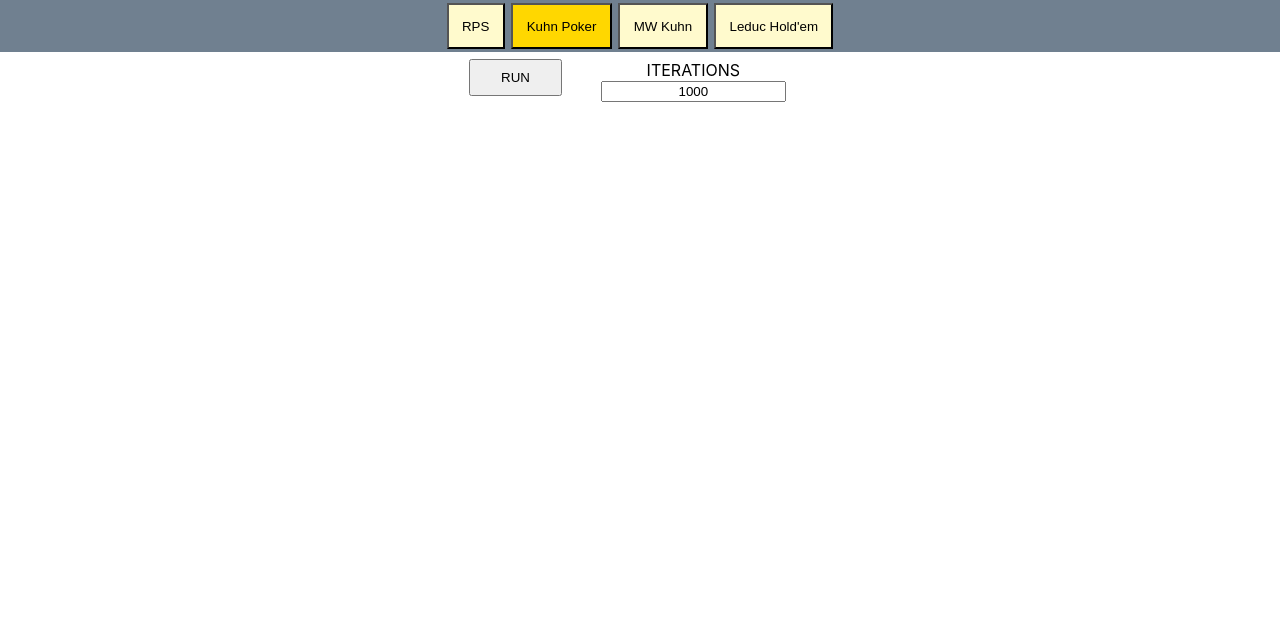
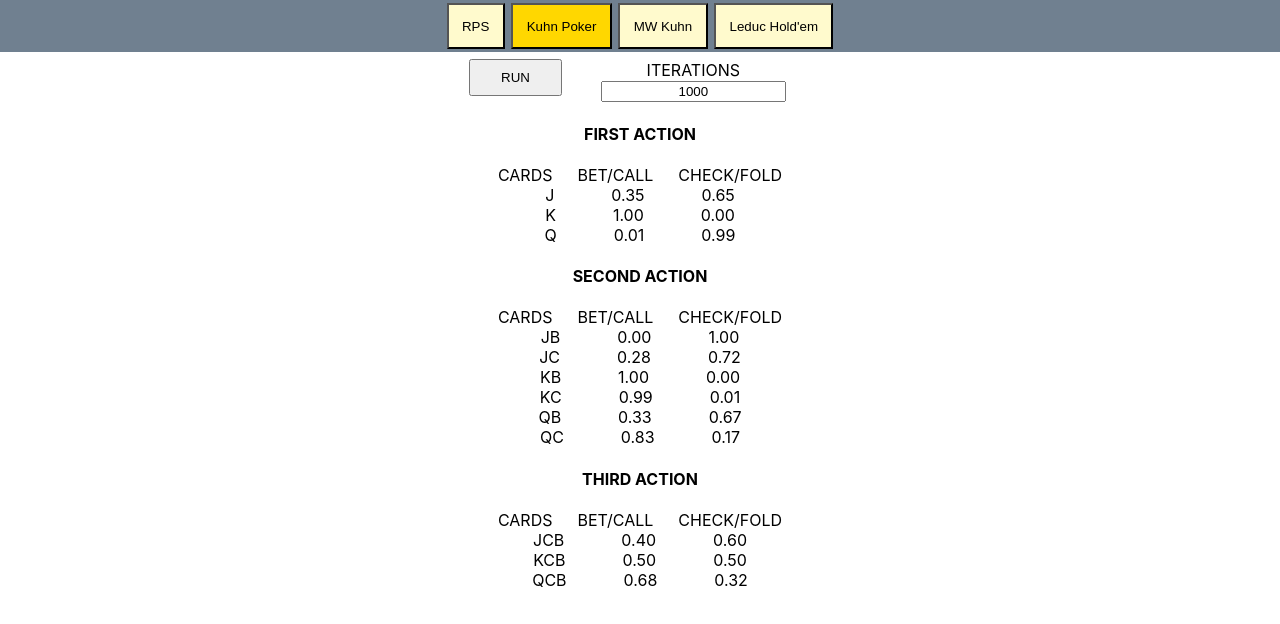
Before and after one commit to matthew-howe/cfr, a React (Create React App) app: page / in a window 1280 px wide. Shown: the top 624 px of the page. Built offline with nearby package versions, Linux system fonts and the light colour scheme.

Commit message:
kuhn solver mvp

```diff
--- a/src/kuhn/index.js
+++ b/src/kuhn/index.js
@@ -9,11 +9,50 @@ function KuhnSolverInterface() {
 
   let [iterations, setIterations] = useState(1000);
 
+
+  let sorteddivs = [];
   let solver = new KuhnSolver();
-  solver.train(10000)
+  solver.train(iterations)
+  let results = [];
   for (let key in solver.infoSetMap) {
-    console.log(`${key}          ${solver.infoSetMap[key].getAvgStrategy()}`);
+    let b = solver.infoSetMap[key].getAvgStrategy()[0].toFixed(2)
+    let c = solver.infoSetMap[key].getAvgStrategy()[1].toFixed(2)
+
+
+    results.push(
+      {
+        html: (
+      <div>
+        {key} &emsp;&emsp;&emsp;           {b} &emsp;&emsp;&emsp;   {c}
+      </div>
+        ),
+        card: key}
+    )
   }
+
+  results = results.sort((a, b) => {
+    if (a.card.length < b.card.length) return -1
+    else if (b.card.length < a.card.length) return 1
+
+
+    else if (a.card < b.card) return -1
+    else if (b.card < a.card) return 1
+    else return 0;
+  })
+
+
+  for (let i = 0; i < results.length; i++) sorteddivs.push(results[i].html);
+
+  sorteddivs.unshift(<div>CARDS &emsp; BET/CALL &emsp; CHECK/FOLD</div>)
+  sorteddivs.unshift(<h4> FIRST ACTION</h4>)
+  sorteddivs.splice(5,0, <h4> SECOND ACTION </h4>)
+  sorteddivs.splice(6,0, <div>CARDS &emsp; BET/CALL &emsp; CHECK/FOLD</div>)
+
+
+  sorteddivs.splice(13,0, <h4> THIRD ACTION </h4>)
+  sorteddivs.splice(14,0, <div>CARDS &emsp; BET/CALL &emsp; CHECK/FOLD</div>)
+
+
 
   const handleChange = evt => {
     setIterations(evt.target.value);
@@ -52,6 +91,9 @@ function KuhnSolverInterface() {
       </form>
           </div>
         </div>
+        <div>
+          {sorteddivs}
+        </div>
       </div>
   )
 }
```
